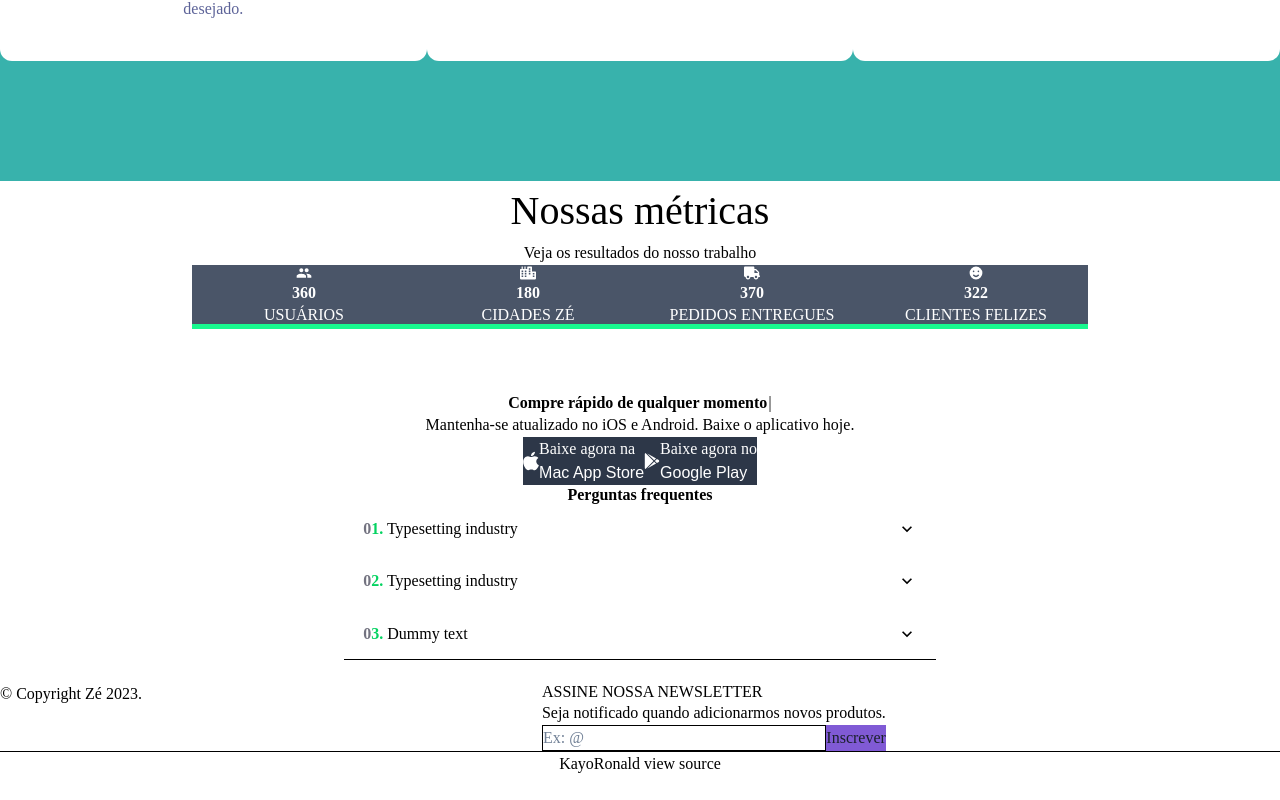
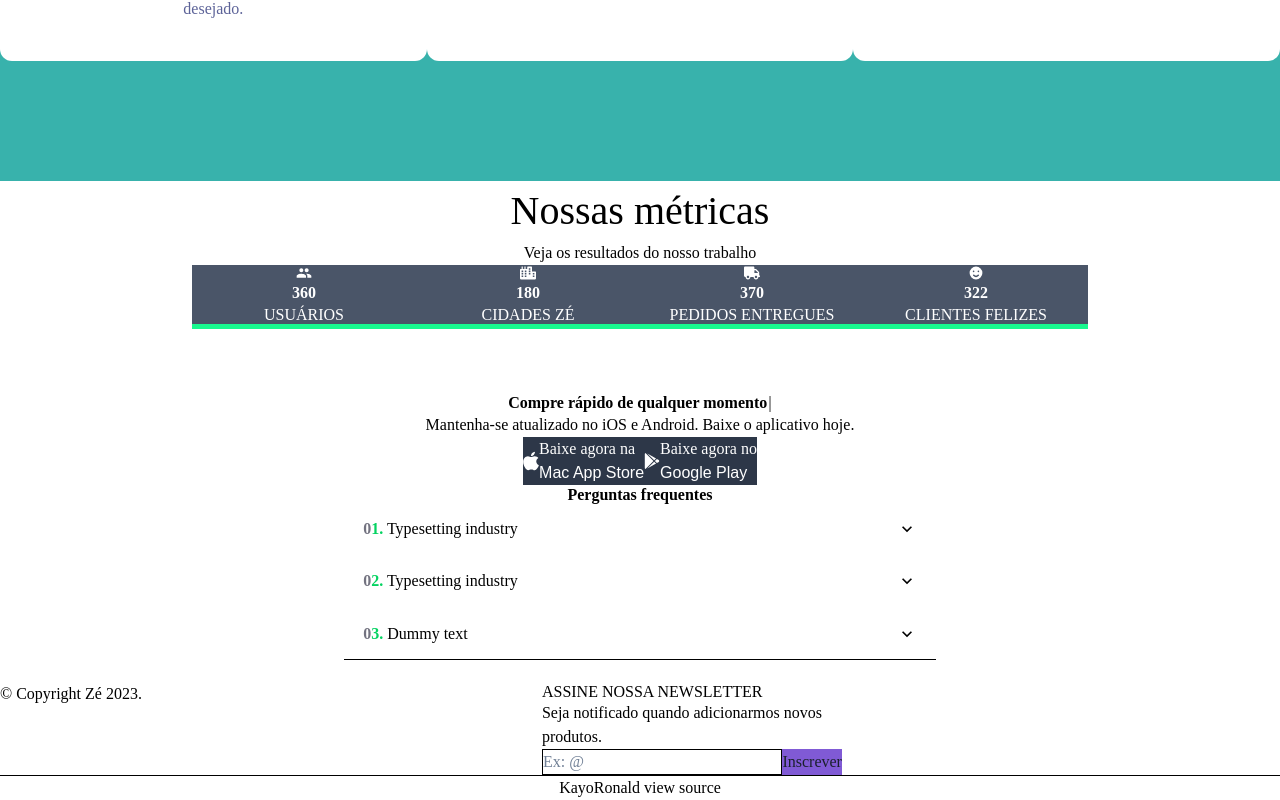
Before and after one commit to fa-animation/loja-do-ze, a Next.js app: page / in a window 1280 px wide. Shown: the part 560-1360 px from the top of the page. Before the commit the page ends 1336 px from the top, so only its background shows below. Built offline with nearby package versions, Linux system fonts and the light colour scheme.

Commit message:
chore: update footer

```diff
--- a/src/component/Footer/Newsletter/index.tsx
+++ b/src/component/Footer/Newsletter/index.tsx
@@ -2,6 +2,7 @@
 import {
   Button,
   chakra,
+  HTMLChakraProps,
   Input,
   Stack,
   Text,
@@ -9,9 +10,9 @@ import {
 } from '@chakra-ui/react';
 import { HeadingChakra } from '../../StatsCount/HeadingChakra';
 
-export const Newsletter = () => {
+export const Newsletter = (props: HTMLChakraProps<'form'>) => {
   return (
-    <chakra.form width={{ base: 'md', md: 'sm' }} onSubmit={(e) => e.preventDefault()}>
+    <chakra.form {...props} onSubmit={(e) => e.preventDefault()} maxW="300px">
       <Stack spacing="4">
         <HeadingChakra>ASSINE NOSSA NEWSLETTER</HeadingChakra>
         <Text>
--- a/src/component/Footer/index.tsx
+++ b/src/component/Footer/index.tsx
@@ -16,7 +16,7 @@ const Footer = () => (
           <Box  minW="100px">
           </Box>
         </SimpleGrid>
-          <Newsletter />
+          <Newsletter width={{ base: 'md', md: 'sm' }}/>
         </Stack>
       </Stack>
       <Flex
```
